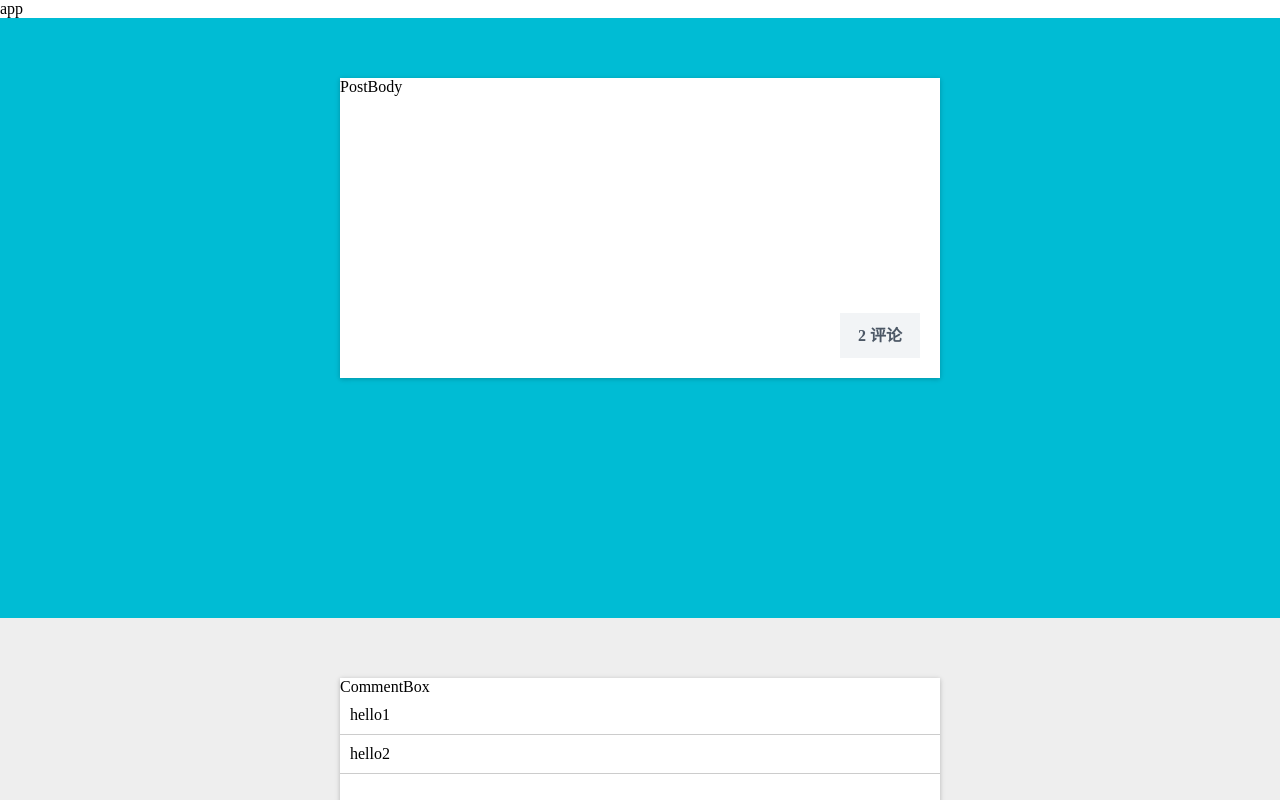
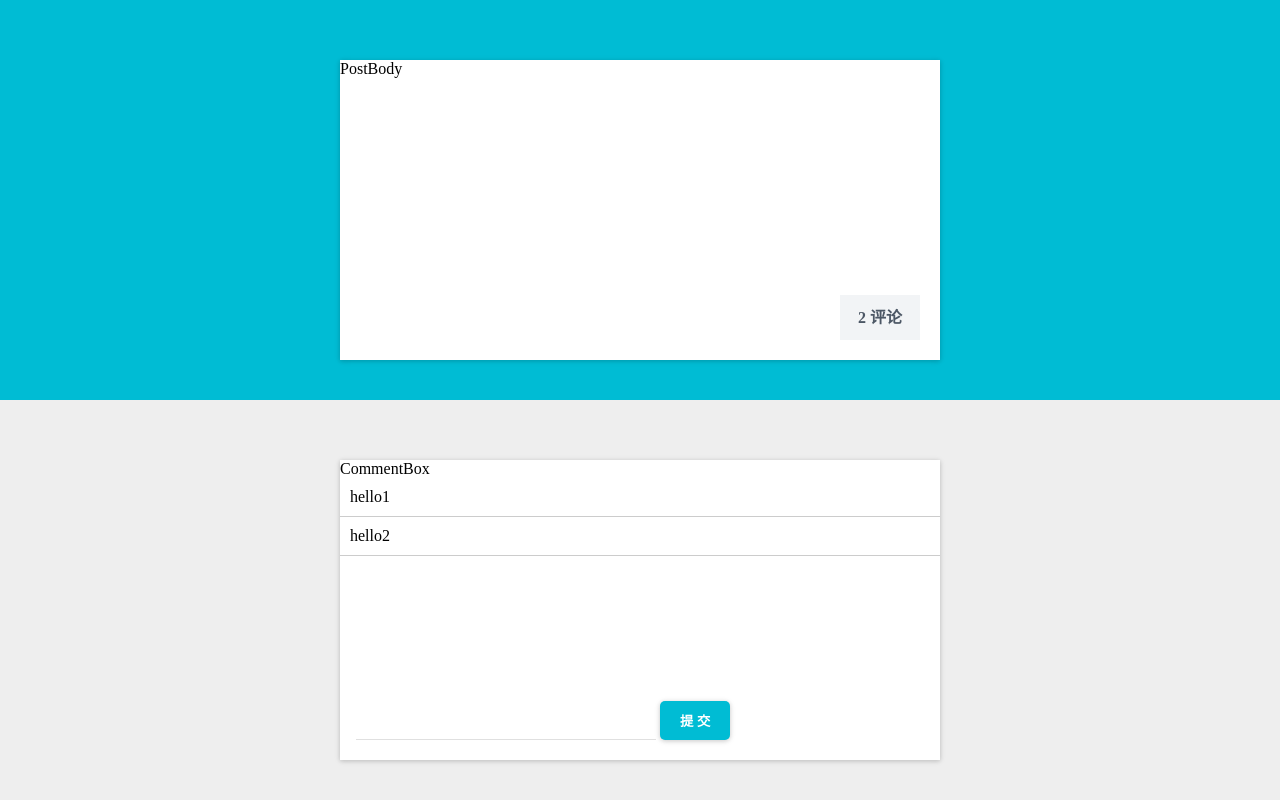
Before and after one commit to fightingljm/redux-demo, a React app: page / in a window 1280 px wide. Shown: the top 800 px of the page. Built offline with nearby package versions, Linux system fonts and the light colour scheme.

Commit message:
react-redux

```diff
--- a/package.json
+++ b/package.json
@@ -57,6 +57,7 @@
   "dependencies": {
     "react": "^15.3.1",
     "react-dom": "^15.3.1",
+    "react-redux": "^5.0.3",
     "redux": "^3.6.0"
   }
 }
--- a/src/App.js
+++ b/src/App.js
@@ -1,12 +1,16 @@
 import React from 'react';
+
 import PostBody from './components/PostBody';
 import CommentBox from './components/CommentBox';
+
+import {Provider} from 'react-redux';
+import store from './store'
 
 class App extends React.Component {
   render () {
     return(
+      <Provider store={store}>
         <div>
-        app
           <div className="top  clearfix">
             <PostBody/>
           </div>
@@ -14,6 +18,7 @@ class App extends React.Component {
             <CommentBox/>
           </div>
         </div>
+      </Provider>
     )
   }
 }
--- a/src/components/PostBody.js
+++ b/src/components/PostBody.js
@@ -1,23 +1,21 @@
 import React from 'react';
-import store from '../store';
+import {connect} from 'react-redux';
 
 class PostBody extends React.Component {
-  constructor() {
-    super();
-    this.state={
-      num:store.getState().length
-    }
-  }
   render(){
     return(
       <div className="post-body">
         PostBody
         <div className="comment-num">
-          {this.state.num} 评论
+          {this.props.comments.length} 评论
         </div>
       </div>
     )
   }
 }
 
-export default PostBody;
+const mapStateToProps = (state) => ({
+  comments:state
+})
+
+export default connect(mapStateToProps)(PostBody);
--- a/src/main.css
+++ b/src/main.css
@@ -11,7 +11,7 @@ body {
 }
 
 .top {
-  height: 600px;
+  height: 400px;
   background-color: rgb(0, 188, 212);
 }
 .bottom {
```
Lines whose indentation alone changed are shown as unchanged.
